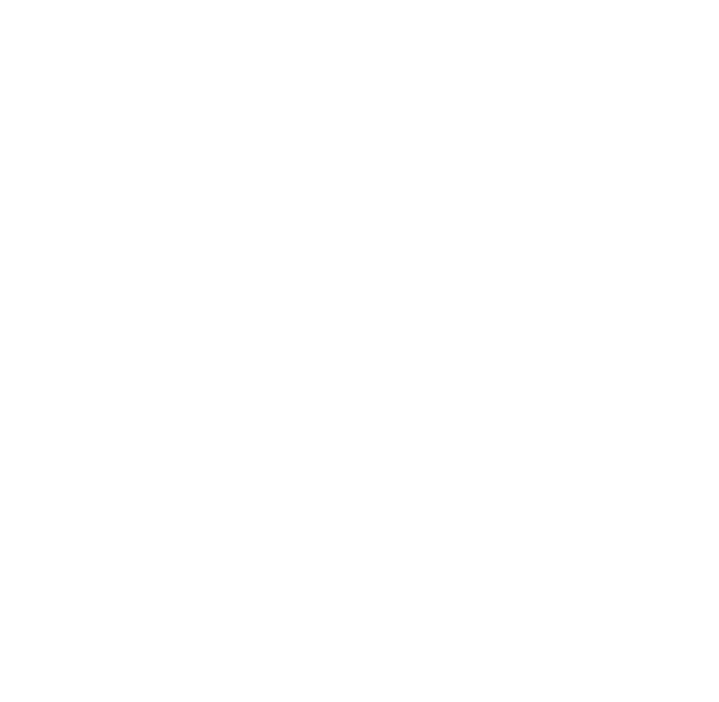
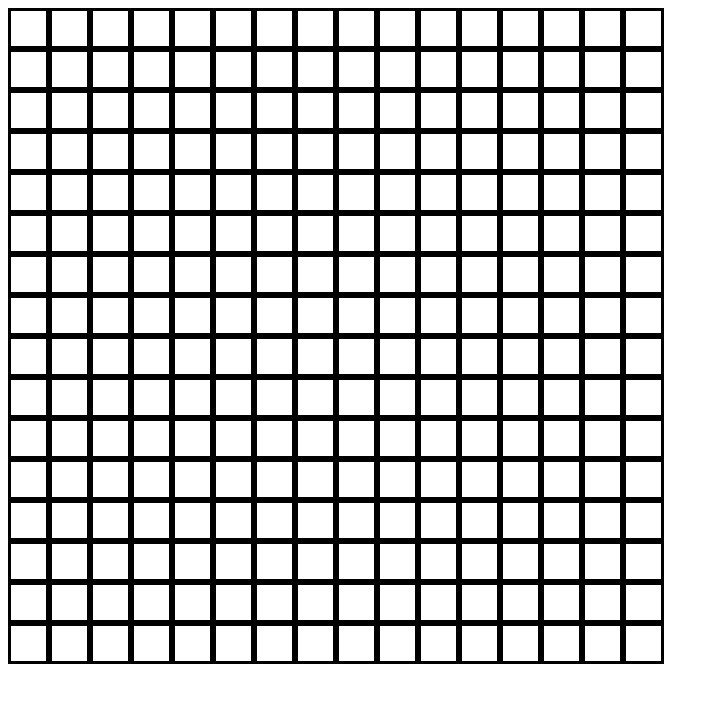
Before and after one commit to grace-see/etch-a-sketch, a plain HTML site: page index.html in a window 1280 px wide. Shown: the whole page, without its empty margins (0-719 px from the left). Drawn offline with Linux system fonts and the light colour scheme.

Commit message:
Added grid of divs to the webpage

```diff
--- a/etchasketch.js
+++ b/etchasketch.js
@@ -0,0 +1,12 @@
+const container = document.querySelector("#container");
+//set up grid
+for (let i = 0; i < 16; i++) {
+    const row = document.createElement("div");
+    row.classList.add("row");
+    for (let j = 0; j < 16; j++) {
+        const square = document.createElement("div");
+        square.classList.add("square");
+        row.appendChild(square);
+    }
+    container.appendChild(row);
+}
--- a/index.html
+++ b/index.html
@@ -6,6 +6,7 @@
         <title>Etch-a-Sketch</title>
     </head>
     <body>
-
+        <div id="container"></div>
+        <script src="etchasketch.js"></script>
     </body>
 </html>
--- a/style.css
+++ b/style.css
@@ -0,0 +1,9 @@
+div.row {
+    display: flex;
+}
+
+div.square {
+    width: 35px;
+    height: 35px;
+    border: solid black;
+}
```
